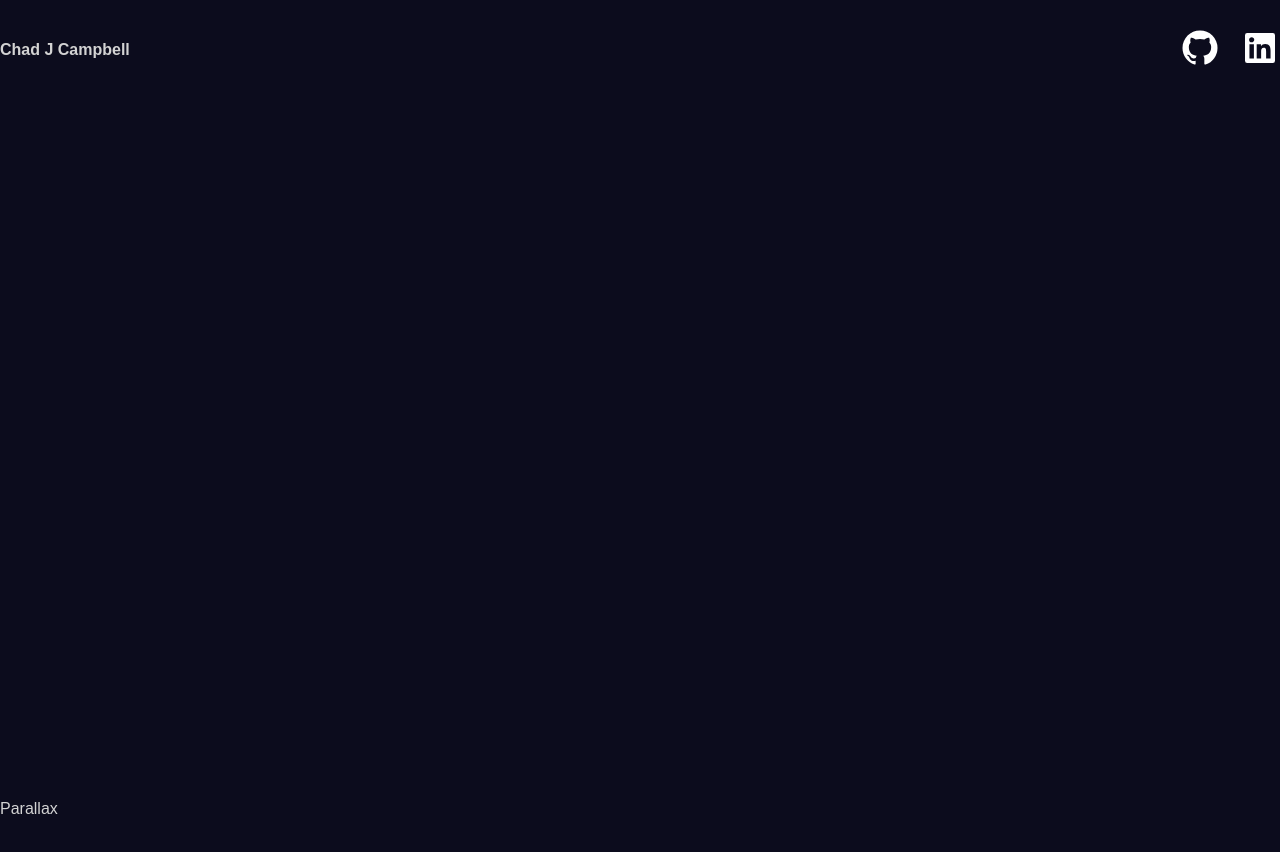
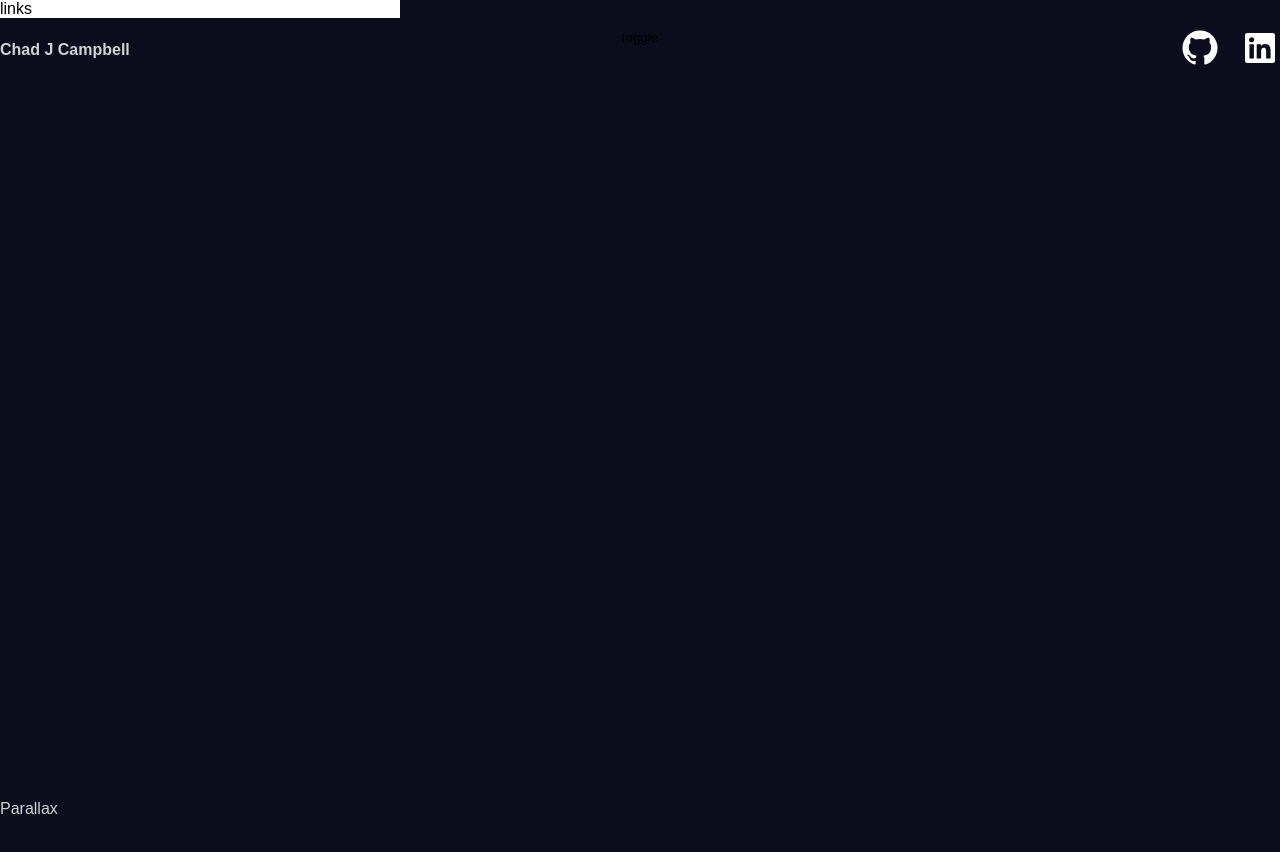
Before and after one commit to chadjcampbell/portfoliov2, a React (Vite) app: page / in a window 1280 px wide. Shown: the top 852 px of the page. Built offline with nearby package versions, Linux system fonts and the light colour scheme.

Commit message:
start on sidebar nav

```diff
--- a/src/components/navbar/Navbar.tsx
+++ b/src/components/navbar/Navbar.tsx
@@ -1,10 +1,11 @@
 import { motion } from "framer-motion";
 import "./navbar.scss";
+import Sidebar from "../sidebar/Sidebar";
 
 const Navbar = () => {
   return (
     <div className="navbar">
-      {/*Sidebar*/}
+      <Sidebar />
       <div className="wrapper">
         <motion.span
           initial={{ opacity: 0, scale: 0.5 }}
--- /dev/null
+++ b/src/components/sidebar/Sidebar.tsx
@@ -0,0 +1,16 @@
+import Links from "./links/Link";
+import "./sidebar.scss";
+import ToggleButton from "./toggleButton/ToggleButton";
+
+const Sidebar = () => {
+  return (
+    <div className="sidebar">
+      <div className="bg">
+        <Links />
+      </div>
+      <ToggleButton />
+    </div>
+  );
+};
+
+export default Sidebar;
--- /dev/null
+++ b/src/components/sidebar/links/Link.tsx
@@ -0,0 +1,6 @@
+const Links = () => {
+  return <div>links</div>;
+};
+
+export default Links;
+<div>links</div>;
--- /dev/null
+++ b/src/components/sidebar/sidebar.scss
@@ -0,0 +1,38 @@
+.sidebar {
+    display: flex;
+    flex-direction: column;
+    align-items: center;
+    justify-content: center;
+    background-color: white;
+    color: black;
+    .bg {
+        position: fixed;
+        top: 0;
+        left: 0;
+        width: 400px;
+        background: white;
+        .links {
+            position: absolute;
+            height: 100%;
+            width: 100%;
+            display: flex;
+            flex-direction: column;
+            align-items: center;
+            justify-content: center;
+            gap: 20px;
+            a {
+                font-size: 24px;
+            }
+        }
+    }
+    button {
+        width: 50px;
+        height: 50px;
+        border-radius: 50%;
+        position: fixed;
+        top: 25px;
+        height: 25px;
+        background-color: transparent;
+        border: none;
+    }
+}
--- /dev/null
+++ b/src/components/sidebar/toggleButton/ToggleButton.tsx
@@ -0,0 +1,5 @@
+const ToggleButton = () => {
+  return <button>toggle</button>;
+};
+
+export default ToggleButton;
```
